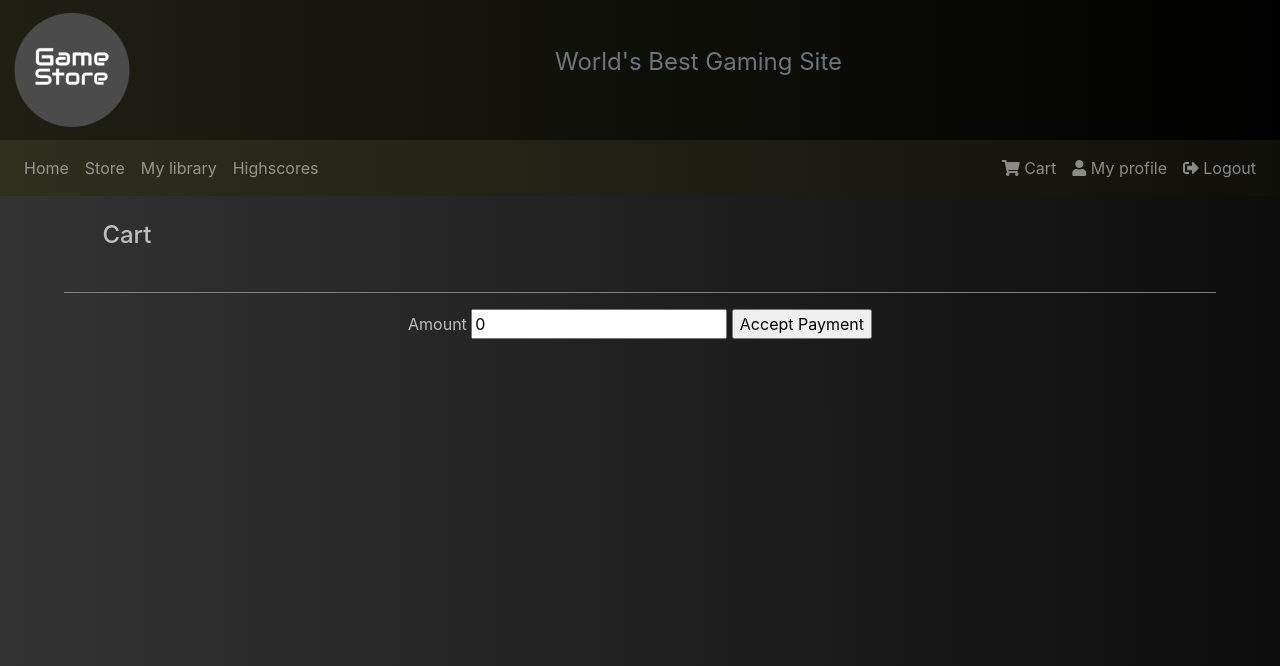
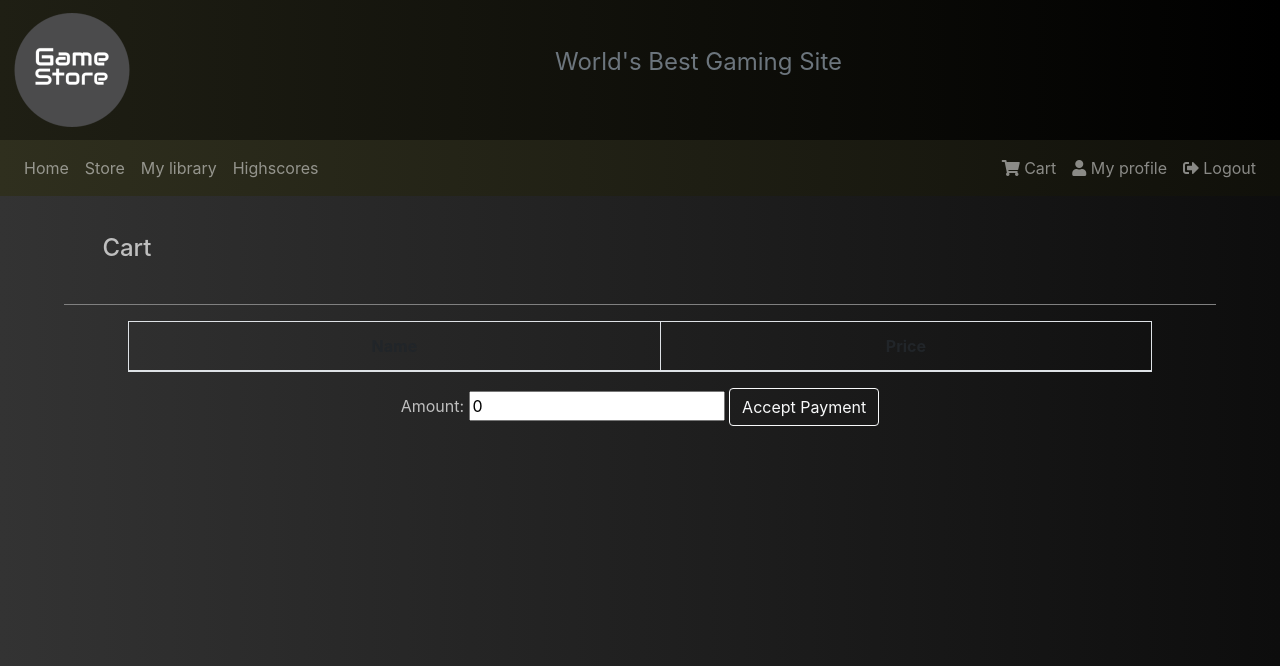
Before and after one commit to LVK-96/WSD-project, a Django app: page /cart in a window 1280 px wide. Shown: the top 666 px of the page. Run offline with Django 3.2, Linux system fonts and the light colour scheme; the visitor is signed in with stand-in values (Sample User, id 1); lists and menus that the app fills with data are empty; some libraries are stand-ins or nearby versions.

Commit message:
Additions to templates

```diff
--- a/wsd_project/templates/base.html
+++ b/wsd_project/templates/base.html
@@ -57,14 +57,10 @@
                 /*overflow: scroll;*/
 
             }
-            .lib-games {
-                margin-top: 30px;
-                margin-bottom: 10px;
-            }
             #lib-header {
                 text-align: left;
                 padding-left: 8%;
-                padding-top: 2%;
+                padding-top: 3%;
                 padding-bottom: 2%;
             }
             #store {
@@ -73,10 +69,17 @@
             }
             .card {
                 background-image: linear-gradient(to right, rgb(128, 128, 128), white);
+                padding-bottom: 2px;
             }
             hr {
                 border-color: grey;
                 width: 90%;
+            }
+            #game-header {
+                font-size: 200%;
+            }
+            .table {
+                width: 80%;
             }
 
         </style>
@@ -140,9 +143,7 @@
 
         <main>
             <div class="jumbotron jumbotron-fluid">
-                <!--<div class="container">-->
                     {% block content %}{% endblock %}
-                <!--</div>-->
             </div>
         </main>
 
--- a/wsd_project/templates/store/cart.html
+++ b/wsd_project/templates/store/cart.html
@@ -2,11 +2,22 @@
 {% block content %}
 <h4 id="lib-header">Cart</h4>
 <hr>
-    <ul>
+    <table class="table table-bordered mx-auto">
+        <thead>
+            <tr>
+                <th scope="col">Name</th>
+                <th scope="col">Price</th>
+            </tr>
+        <thead>
+        <tbody>
         {% for game, price in games_and_prices %}
-                <li>{{ game.name }} {{ price }}</li>
+            <tr>
+                <td>{{ game.name }}</td>
+                <td>{{ price }}€</td>
+            </tr>
         {% endfor %}
-    </ul>
+        </tbody>
+    </table>
 
     <form action="http://payments.webcourse.niksula.hut.fi/pay/" method="POST">
         <input type="hidden" name="pid" value="{{ cart_id }}" />
@@ -20,8 +31,8 @@
         <input type="hidden" name="checksum"
                 value= "{{ checksum }}" />
 
-        <label for="id_amount">Amount</label>
+        <label for="id_amount">Amount:</label>
         <input type="text" id="id_amount" name="amount" value="{{ total }}" readonly/>
-        <input type="submit" value="Accept Payment"/>
+        <input class="btn btn-outline-light" type="submit" value="Accept Payment"/>
     </form>
 {% endblock %}
--- a/wsd_project/templates/store/home.html
+++ b/wsd_project/templates/store/home.html
@@ -9,6 +9,8 @@
     <p>------------------------------------------------------------------------</p>
     <p>------------------------------------------------------------------------</p>
 {% else %}
+    <h4 id="lib-header">Home</h4>
+    <hr>
     <p>You are not logged in</p>
 {% endif %}
 {% endblock %}
--- a/wsd_project/templates/store/startgame.html
+++ b/wsd_project/templates/store/startgame.html
@@ -9,8 +9,9 @@
     <script src="https://maxcdn.bootstrapcdn.com/bootstrap/4.2.1/js/bootstrap.min.js"></script>
     <script src="{% static 'startgame.js' %}"></script>
 </head>
-{% block title %}You Are Playing A Game{% endblock %}
-<h2>{{ game.name }}</h2>
+<h4 id="lib-header">You are now playing:</h4>
+<hr>
+<p class="text-center font-weight-bold" id="game-header">{{ game.name }}</p>
 
 <!-- TO DO: make this modal IOS friendly-->
 <div class="text-center">
--- a/wsd_project/templates/store/store.html
+++ b/wsd_project/templates/store/store.html
@@ -9,13 +9,13 @@
                 <div class="card bg-dark mx-auto" style="width: 16rem;">
                     <h4 class="card-title">{{game.name}}</h4>
                     <p class="card-text">
-                        <span class="badge badge-info">Price: {{ game.price }}€</span>
+                        <span class="badge badge-success">Price: {{ game.price }}€</span>
                     </p>
                     {% if user.is_authenticated %}
                     <form method="POST">
                         {% csrf_token %}
                         <input type="hidden" name="id" value="{{ game.id }}" />
-                        <input class="btn btn-info btn-sm" type="submit" value="Add to cart">
+                        <input class="btn btn-success btn-sm" type="submit" value="Add to cart">
                     </form>
                     {% endif %}
                 </div>
```
Also changed, not shown: wsd_project/templates/store/my_library.html (+7 -3 lines).
